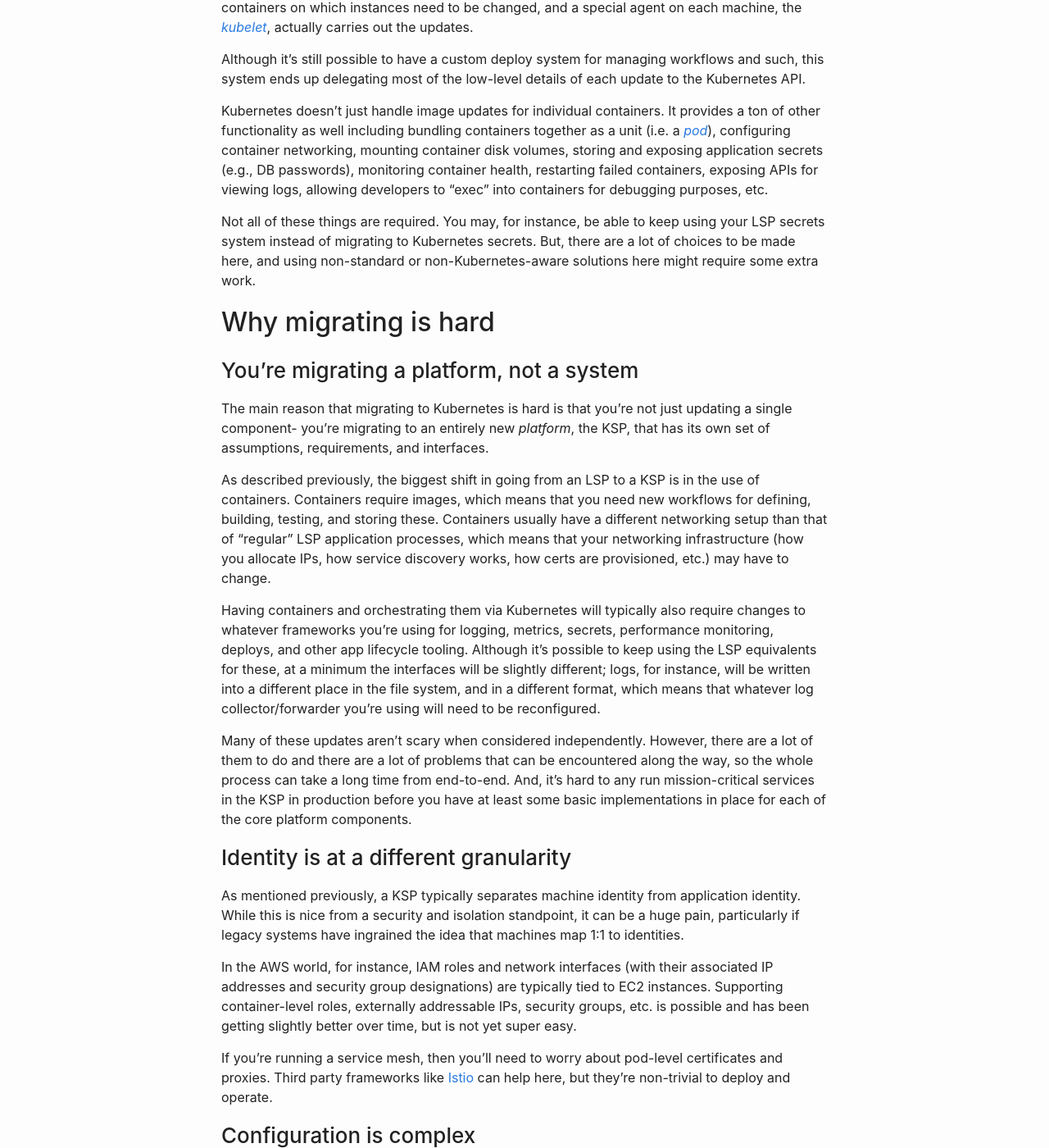
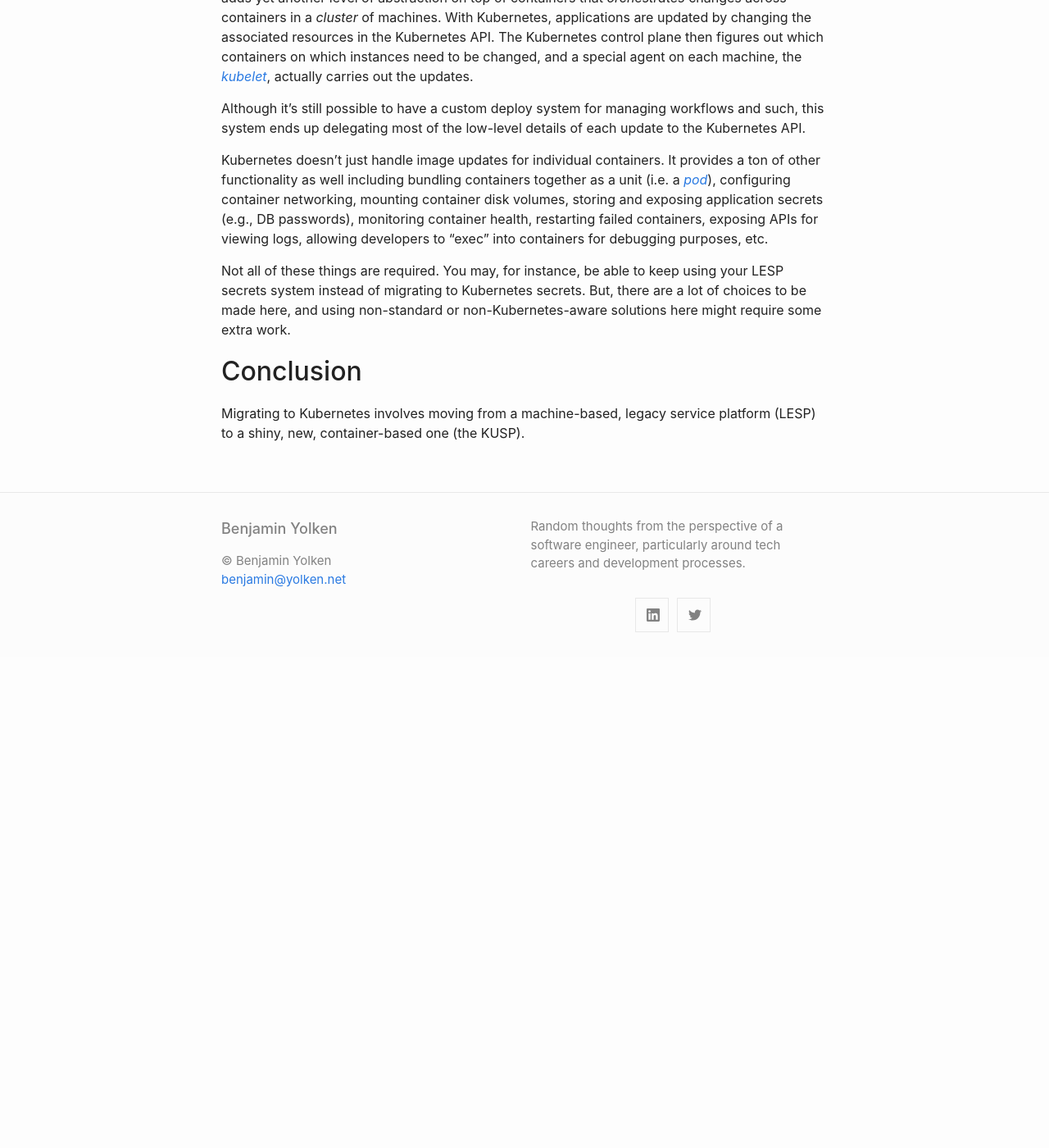
Before and after one commit to yolken/yolken-blog, a Jekyll site: the page built from site/_posts/2021-04-17-migrating-to-kubernetes-legacy-service-platforms.md, in a window 1280 px wide and 1400 px high, scrolled down 3746 px. Shown: the whole window at 82% size. Built offline with Jekyll 4.4.1, drawn with Linux system fonts in a browser that asks for light colours; after the commit the page ends 4547 px from its top, so only the background shows below that; some of the changed text lies outside the part shown.

Commit message:
Start splitting Kubernetes posts

```diff
--- a/site/_posts/2021-04-05-migrating-to-kubernetes-is-hard.md
+++ b/site/_posts/2021-04-17-migrating-to-kubernetes-legacy-service-platforms.md
@@ -1,24 +1,22 @@
 ---
 layout: post
-title:  "Migrating to Kubernetes is hard"
-date:   2021-04-05 13:06:00 -0700
+title:  "Migrating to Kubernetes, part 1: Moving from the legacy service platform"
+date:   2021-04-17 13:06:00 -0700
 categories: general tech
 excerpt: |
-    Over the last few years, I've worked on
-    migrations at several companies- Airbnb, Stripe, and Segment (my current employer). In this
-    post, I want to talk about why these migrations are done, what they involve, and why they can
-    be hard.
+    Over the last few years, I've worked on migrations at several companies- Airbnb, Stripe, and
+    Segment (my current employer). In this post, I want to talk about why these migrations are done
+    and what they involve from the platform standpoint.
 ---
 
 Over the last few years, I've worked on
 [Kubernetes](https://kubernetes.io/) migrations at several companies-
 Airbnb, Stripe, and Segment (my current employer). In this post, I want to talk about why
-these migrations are done, what they involve, and why they can be hard.
+these migrations are done and what they involve from the platform standpoint.
 
-Unlike my previous post on [why service meshes are hard](/blog/service-meshes), my goal
-here is not to dissuade you from doing the migration in the first place, but rather to
-make it clear that there are a lot of decisions to be made and lots of work to be done.
-Migrating to Kubernetes can be very valuable, but you need to be prepared!
+Note that this post is the first of two in my "migrating to Kubernetes" series. Once you're
+read this one, check out [part 2](/blog/migrating-to-kubernetes-is-hard) on why these
+migrations are hard and tips for a smoother transition to Kubernetes.
 
 ## Why migrate?
 
@@ -51,13 +49,13 @@ This includes not just whatever is being used to build and deploy applications,
 also the wider set of infrastructure and tooling used for managing application environments
 in production.
 
-I'll call this pre-Kubernetes "bundle of stuff" a *legacy service platform* or *LSP* for
+I'll call this pre-Kubernetes "bundle of stuff" a *legacy service platform* or *LESP* for
 short. Normally I hate the term "platform" since it's so overused (seems like it's super trendy
 at the moment for companies to be building "platforms" instead of "products"), but in this case I
-think it's actually appropriate- the LSP is literally a base on which applications in an
+think it's actually appropriate- the LESP is literally a base on which applications in an
 organization are created and run.
 
-The exact details of the LSP will vary a lot from company to company. Typically, though,
+The exact details of the LESP will vary a lot from company to company. Typically, though,
 they have some common characteristics.
 
 <div style="text-align:center">
@@ -66,7 +64,7 @@ they have some common characteristics.
 
 #### It's about machines
 
-In an LSP, the main unit of compute is a *machine*, either a virtual machine (VM) like
+In an LESP, the main unit of compute is a *machine*, either a virtual machine (VM) like
 one provided by [AWS EC2](https://aws.amazon.com/ec2) or a physical box sitting in a data
 center somewhere.
 
@@ -109,11 +107,11 @@ up building their own because of the amount of customization required.
 
 ## Kubernetes service platforms
 
-When you migrate to Kubernetes, you're replacing the LSP with a new, Kubernetes-based service
+When you migrate to Kubernetes, you're replacing the LESP with a new, Kubernetes-based service
 platform. Following the same naming style, let's call this thing a *Kubernetes service platform*
-or *KSP* for short.
+or *KUSP* for short.
 
-KSPs have a few big differences from LSPs, which are described in the sections below.
+KUSPs have a few big differences from LESPs, which are described in the sections below.
 
 <div style="text-align:center">
 <img src="/assets/kubernetes2.png" alt="kubernetes service platform" width="700"/>
@@ -121,7 +119,7 @@ KSPs have a few big differences from LSPs, which are described in the sections b
 
 #### It's about containers
 
-In the KSP, as opposed to the LSP, the main unit of compute is a *container*, not a machine.
+In the KUSP, as opposed to the LESP, the main unit of compute is a *container*, not a machine.
 At a high level, a container is just a semi-isolated process. Each container runs from an *image*,
 which is effectively a layered, read-only bundle that contains the binaries, tools, and configs
 needed to create the environment in which the container runs.
@@ -167,100 +165,12 @@ configuring container networking, mounting container disk volumes, storing and e
 secrets (e.g., DB passwords), monitoring container health, restarting failed containers, exposing
 APIs for viewing logs, allowing developers to "exec" into containers for debugging purposes, etc.
 
-Not all of these things are required. You may, for instance, be able to keep using your LSP
+Not all of these things are required. You may, for instance, be able to keep using your LESP
 secrets system instead of migrating to Kubernetes secrets. But, there are a lot of choices to
 be made here, and using non-standard or non-Kubernetes-aware solutions here might require some
 extra work.
 
-## Why migrating is hard
-
-### You're migrating a platform, not a system
-
-The main reason that migrating to Kubernetes is hard is that you're not just updating a single
-component- you're migrating to an entirely new *platform*, the KSP, that
-has its own set of assumptions, requirements, and interfaces.
-
-As described previously, the biggest shift in going from an LSP to a KSP is in the use of
-containers. Containers require images, which means that you need new workflows for defining,
-building, testing, and storing these. Containers usually have a different networking setup than
-that of "regular" LSP application processes, which means that your networking infrastructure
-(how you allocate IPs, how service discovery works, how certs are provisioned, etc.) may have to
-change.
-
-Having containers and orchestrating them via Kubernetes will typically also require changes to
-whatever frameworks you're using for logging, metrics, secrets, performance monitoring, deploys,
-and other app lifecycle tooling. Although it's possible to keep using the LSP
-equivalents for these, at a minimum the interfaces will be slightly different; logs, for
-instance, will be written into a different place in the file system, and in a different format,
-which means that whatever log collector/forwarder you're using will need to be reconfigured.
-
-Many of these updates aren't scary when considered independently. However, there are a lot of
-them to do and there are a lot of problems that can be encountered along the way, so the whole
-process can take a long time from end-to-end. And, it's hard to any run mission-critical services in
-the KSP in production before you have at least some basic implementations in place for each of the
-core platform components.
-
-### Identity is at a different granularity
-
-As mentioned previously, a KSP typically separates machine identity from application identity.
-While this is nice from a security and isolation standpoint, it can be a huge pain, particularly
-if legacy systems have ingrained the idea that machines map 1:1 to identities.
-
-In the AWS world, for instance, IAM roles and network interfaces (with their associated IP
-addresses and security group designations) are typically tied to EC2 instances. Supporting
-container-level roles, externally addressable IPs, security groups, etc. is possible and has been
-getting slightly better over time, but is not yet super easy.
-
-If you're running a service mesh, then you'll need to worry about pod-level certificates
-and proxies. Third party frameworks like [Istio](https://istio.io/) can help here, but
-they're non-trivial to deploy and operate.
-
-### Configuration is complex
-
-The Kubernetes configuration for a simple, single-container application is
-[not too terrible](https://kubernetes.io/docs/tasks/run-application/run-stateless-application-deployment/#creating-and-exploring-an-nginx-deployment).
-However, as you add in init and sidecar containers, shared volumes, scheduling constraints,
-health probes, and other features that production systems might need, these configs can get
-pretty hairy.
-
-This complexity leads to at least two problems when adopting Kubernetes. First, you need
-to figure out how to set all of the knobs that the configs expose, which can require reading a
-lot of documentation and going through a lot of trial and error. Second, when multiplied out across
-dozens (or hundreds) of apps running across different environments, manually creating and updating
-the corpus of Kubernetes configs for an organization can become really tedious- you need some
-tooling to help.
-
-Most companies address the second issue with a combination of YAML templating (via systems like
-[Helm](https://helm.sh/)) and higher-level, organization-specific config generation tools. These
-help, but none of the existing options here is really perfect. See
-[this post](https://segment.com/blog/kubernetes-configuration/) that
-I wrote for the Segment engineering blog last year for more detail.
-
-As part of the migration process, you need to evaluate the various approaches here and either
-adopt a third-party tool or write you own, which can be a non-trivial amount of work.
-
-### Some batteries not included
-
-Kubernetes includes a powerful set of base API primitives and tooling. However, the pieces it
-includes don't cover 100% of what you need to run Kubernetes in production. Several big chunks,
-most significantly
-[service networking](https://kubernetes.io/docs/concepts/cluster-administration/networking/), are
-specified in high-level terms but not actually implemented.
-
-Thankfully, there are solid, third-party solutions available for these missing pieces. As with the
-identity mapping issues described above, however, there may be a lot of work involved to
-evaluate the various options, make a decision about which ones to use, and deploy them in your
-clusters.
-
 ## Conclusion
 
-Migrating to Kubernetes is a big deal because it's a complicated system, and it touches on so many
-different aspects of the "platform" that apps run on in an organization. As with
-[migrating to a service mesh](http://localhost:4000/blog/service-meshes), my advice here is to
-allocate lots of time, plan out the work carefully, and use third-party solutions (e.g., clusters
-managed by cloud providers) whenever possible as opposed to building things from scratch.
-
-Even with strong execution, the migration can take years and require contributions from
-engineering teams across the company. It's hard work, and there are definitely still some rough
-edges in the Kubernetes ecosystem, but I think the end result can really improve developer
-happiness and productivity if implemented in a sensible way. Good luck!
+Migrating to Kubernetes involves moving from a machine-based, legacy service platform (LESP)
+to a shiny, new, container-based one (the KUSP).
```
Also changed, not shown: site/_posts/2021-04-18-migrating-to-kubernetes-is-hard.md (added, +115 -0 lines).
